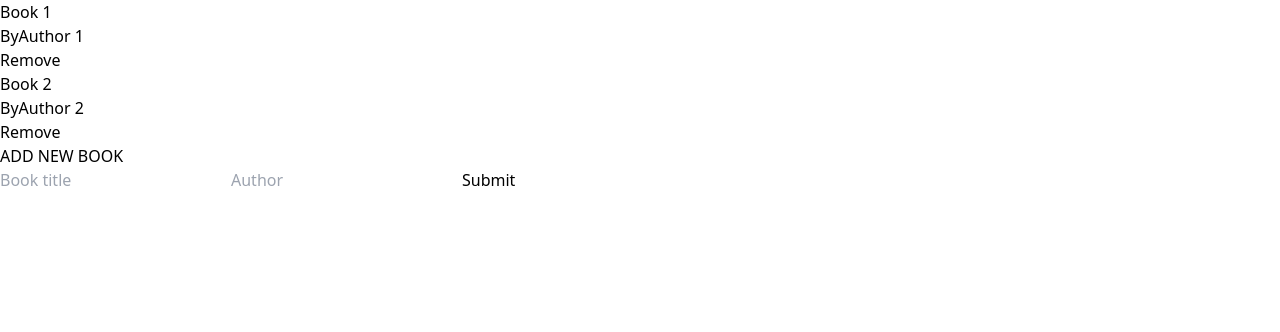
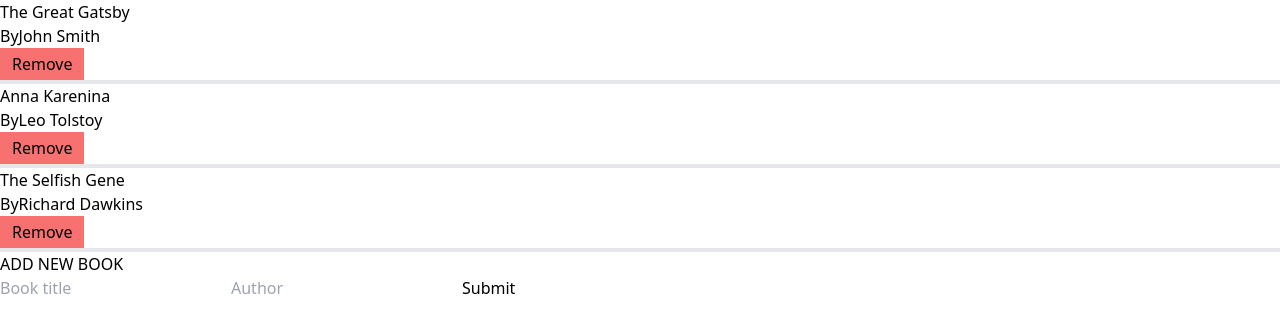
Before and after one commit to AsumVictor/Book-Haven, a React (Create React App) app: page / in a window 1280 px wide. Shown: the top 332 px of the page. Built offline with nearby package versions, Linux system fonts and the light colour scheme.

Commit message:
Display books from store

```diff
--- a/src/components/Book.js
+++ b/src/components/Book.js
@@ -4,13 +4,13 @@ import PropTypes from 'prop-types';
 import Button from './Button';
 
 const Book = ({ title, author }) => (
-  <div>
+  <div className='border-b-4'>
     <h3>{title}</h3>
     <p>
       By
       {author}
     </p>
-    <Button name="Remove" />
+    <button className='px-3 py-1 bg-red-400'>Remove</button>
   </div>
 );
 
--- a/src/components/Books.js
+++ b/src/components/Books.js
@@ -1,16 +1,15 @@
-import React from 'react';
-import Book from './Book';
-import Form from './Form';
+import React from "react";
+import Book from "./Book";
+import Form from "./Form";
+import { useSelector } from "react-redux";
 
 const Books = () => {
-  const books = [
-    { id: 1, title: 'Book 1', author: 'Author 1' },
-    { id: 2, title: 'Book 2', author: 'Author 2' },
-  ];
+  const {books} = useSelector((state) => state.book);
+  console.log(books);
   return (
     <div>
       {books.map((book) => (
-        <Book key={book.id} title={book.title} author={book.author} />
+        <Book key={book.item_id} title={book.title} author={book.author} />
       ))}
       <Form />
     </div>
```
Also changed, not shown: src/components/Button.js (+8 -4 lines).
